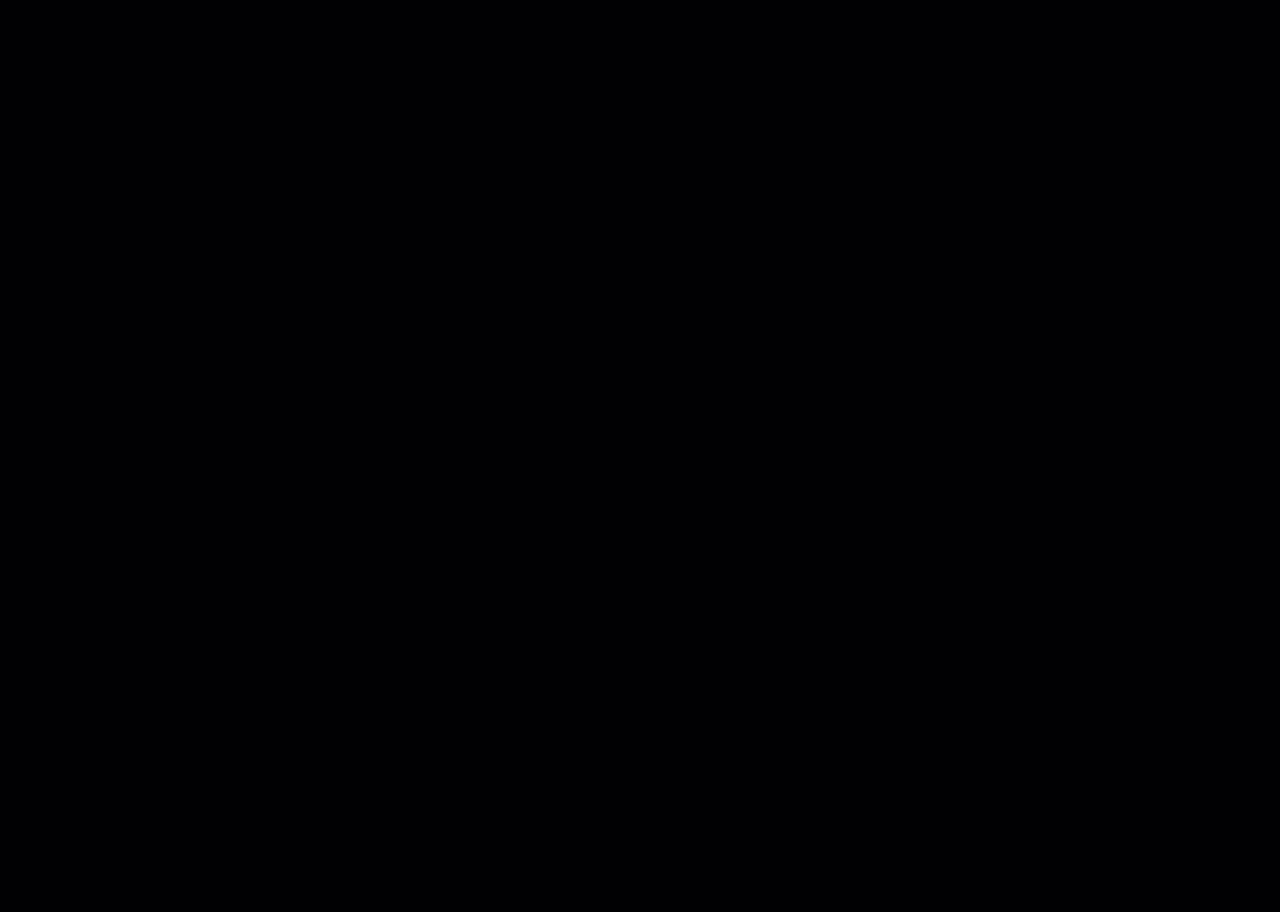
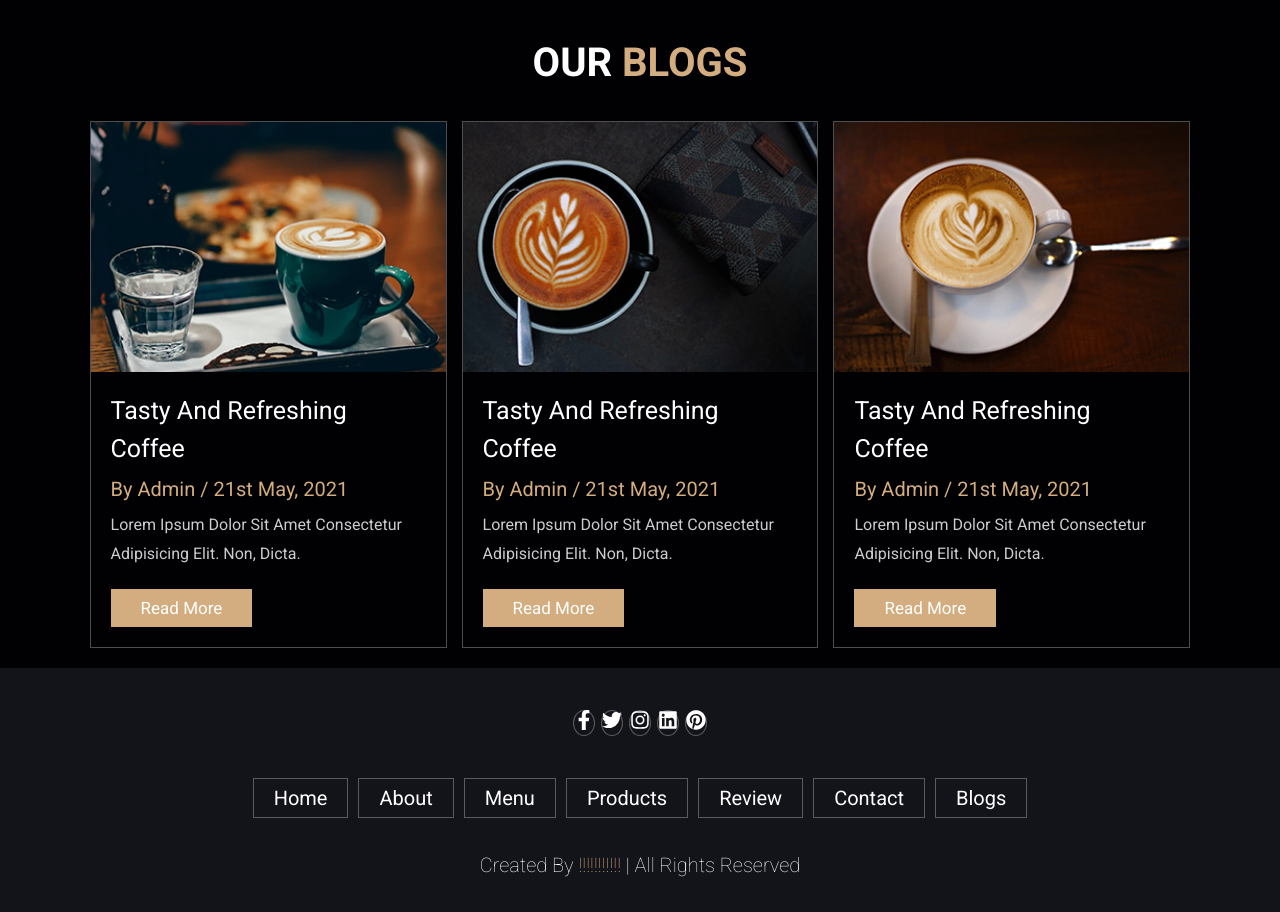
Before and after one commit to AleksandrKhv/coffee_web, a React (Create React App) app: page / in a window 1280 px wide. Shown: the part 3760-4672 px from the top of the page. Before the commit the page ends 3779 px from the top, so only its background shows below. Built offline with nearby package versions, Linux system fonts and the light colour scheme.

Commit message:
addFooter

```diff
--- a/src/App.tsx
+++ b/src/App.tsx
@@ -7,6 +7,8 @@
 import Products from './components/Products/Products';
 import Review from './components/Review/Review';
 import Contact from './components/Contact/Contact';
+import Blogs from './components/Blogs/Blogs';
+import Footer from './components/Footer/Footer';
 
 function App() {
     return (
@@ -18,6 +20,8 @@
             <Products/>
             <Review/>
             <Contact/>
+            <Blogs/>
+            <Footer/>
         </div>
     );
 }
--- a/src/components/Blogs/Blogs.module.css
+++ b/src/components/Blogs/Blogs.module.css
@@ -0,0 +1,80 @@
+.blogs .box_container{
+    display: grid;
+    grid-template-columns: repeat(auto-fit, minmax(30rem, 1fr));
+    gap:1.5rem;
+}
+
+.blogs .box_container .box{
+    border:var(--border);
+}
+
+.blogs .box_container .box .image{
+    height: 25rem;
+    overflow:hidden;
+    width: 100%;
+}
+
+.blogs .box_container .box .image img{
+    height: 100%;
+    object-fit: cover;
+    width: 100%;
+}
+
+.blogs .box_container .box:hover .image img{
+    transform: scale(1.2);
+}
+
+.blogs .box_container .box .content{
+    padding:2rem;
+}
+
+.blogs .box_container .box .content .title{
+    font-size: 2.5rem;
+    line-height: 1.5;
+    color:#fff;
+}
+
+.blogs .box_container .box .content .title:hover{
+    color:var(--main-color);
+}
+
+.blogs .box_container .box .content span{
+    color:var(--main-color);
+    display: block;
+    padding-top: 1rem;
+    font-size: 2rem;
+}
+
+.blogs .box_container .box .content p{
+    font-size: 1.6rem;
+    line-height: 1.8;
+    color:#ccc;
+    padding:1rem 0;
+}
+
+.heading {
+    text-align: center;
+    color: #fff;
+    text-transform: uppercase;
+    padding-bottom: 3.5rem;
+    font-size: 4rem;
+}
+
+.heading span {
+    color: var(--main-color);
+    text-transform: uppercase;
+}
+
+.btn {
+    margin-top: 1rem;
+    display: inline-block;
+    padding: 0.9rem 3rem;
+    font-size: 1.7rem;
+    color: #fff;
+    background: var(--main-color);
+    cursor: pointer;
+}
+
+.btn:hover{
+    letter-spacing: .2rem;
+}
--- a/src/components/Blogs/Blogs.tsx
+++ b/src/components/Blogs/Blogs.tsx
@@ -0,0 +1,57 @@
+import React from 'react';
+import st from './Blogs.module.css'
+import blog_1 from './../../images/blog-1.jpeg'
+import blog_2 from './../../images/blog-2.jpeg'
+import blog_3 from './../../images/blog-3.jpeg'
+
+const Blogs = () => {
+    return (
+        <section className={st.blogs} id={"blogs"}>
+
+            <h1 className={st.heading}> our <span>blogs</span></h1>
+
+            <div className={st.box_container}>
+
+                <div className={st.box}>
+                    <div className={st.image}>
+                        <img src={blog_1} alt={""}/>
+                    </div>
+                    <div className={st.content}>
+                        <a href={"#"} className={st.title}>tasty and refreshing coffee</a>
+                        <span>by admin / 21st may, 2021</span>
+                        <p>Lorem ipsum dolor sit amet consectetur adipisicing elit. Non, dicta.</p>
+                        <a href={"#"} className={st.btn}>read more</a>
+                    </div>
+                </div>
+
+                <div className={st.box}>
+                    <div className={st.image}>
+                        <img src={blog_2} alt={""}/>
+                    </div>
+                    <div className={st.content}>
+                        <a href={"#"} className={st.title}>tasty and refreshing coffee</a>
+                        <span>by admin / 21st may, 2021</span>
+                        <p>Lorem ipsum dolor sit amet consectetur adipisicing elit. Non, dicta.</p>
+                        <a href={"#"} className={st.btn}>read more</a>
+                    </div>
+                </div>
+
+                <div className={st.box}>
+                    <div className={st.image}>
+                        <img src={blog_3} alt={""}/>
+                    </div>
+                    <div className={st.content}>
+                        <a href={"#"} className={st.title}>tasty and refreshing coffee</a>
+                        <span>by admin / 21st may, 2021</span>
+                        <p>Lorem ipsum dolor sit amet consectetur adipisicing elit. Non, dicta.</p>
+                        <a href={"#"} className={st.btn}>read more</a>
+                    </div>
+                </div>
+
+            </div>
+
+        </section>
+    );
+};
+
+export default Blogs;
--- a/src/components/Contact/Contact.tsx
+++ b/src/components/Contact/Contact.tsx
@@ -4,7 +4,7 @@
 
 const Contact = () => {
     return (
-        <section className={st.contact} id={"contact"}>
+        <section className={st.contact} id="contact">
 
             <h1 className={st.heading}><span>contact</span> us </h1>
 
--- /dev/null
+++ b/src/components/Footer/Footer.module.css
@@ -0,0 +1,53 @@
+.footer{
+    background:var(--black);
+    text-align: center;
+}
+
+.footer .share{
+    padding:1rem 0;
+}
+
+.footer .share a{
+    height: 5rem;
+    width: 5rem;
+    line-height: 5rem;
+    font-size: 2rem;
+    color:#fff;
+    border:var(--border);
+    margin:.3rem;
+    border-radius: 50%;
+}
+
+.footer .share a:hover{
+    background-color: var(--main-color);
+}
+
+.footer .links{
+    display: flex;
+    justify-content: center;
+    flex-wrap: wrap;
+    padding:2rem 0;
+    gap:1rem;
+}
+
+.footer .links a{
+    padding:.7rem 2rem;
+    color:#fff;
+    border:var(--border);
+    font-size: 2rem;
+}
+
+.footer .links a:hover{
+    background:var(--main-color);
+}
+
+.footer .credit{
+    font-size: 2rem;
+    color:#fff;
+    font-weight: lighter;
+    padding:1.5rem;
+}
+
+.footer .credit span{
+    color:var(--main-color);
+}
--- /dev/null
+++ b/src/components/Footer/Footer.tsx
@@ -0,0 +1,33 @@
+import React from 'react';
+import st from './Footer.module.css'
+import {FaFacebookF, FaInstagram, FaLinkedin, FaPinterest, FaTwitter} from 'react-icons/fa';
+
+const Footer = () => {
+    return (
+        <section className={st.footer}>
+
+            <div className={st.share}>
+                <a href={"#"} className={st.fab_fa_facebook_f}><FaFacebookF/></a>
+                <a href={"#"} className={st.fab_fa_twitter}><FaTwitter/></a>
+                <a href={"#"} className={st.fab_fa_instagram}><FaInstagram/></a>
+                <a href={"#"} className={st.fab_fa_linkedin}><FaLinkedin/></a>
+                <a href={"#"} className={st.fab_fa_pinterest}><FaPinterest/></a>
+            </div>
+
+            <div className={st.links}>
+                <a href={"#"}>home</a>
+                <a href={"#"}>about</a>
+                <a href={"#"}>menu</a>
+                <a href={"#"}>products</a>
+                <a href={"#"}>review</a>
+                <a href={"#"}>contact</a>
+                <a href={"#"}>blogs</a>
+            </div>
+
+            <div className={st.credit}>created by <span>!!!!!!!!!!!</span> | all rights reserved</div>
+
+        </section>
+    );
+};
+
+export default Footer;
```
